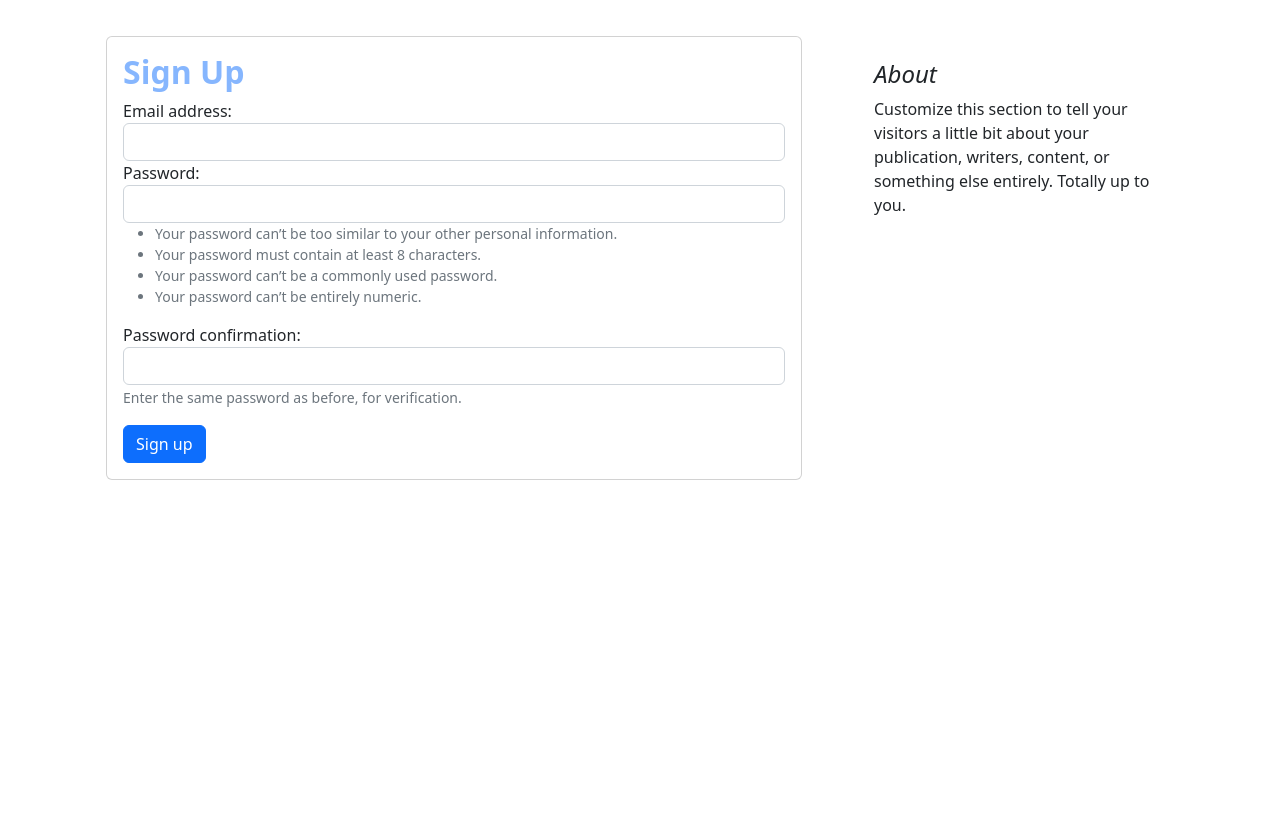
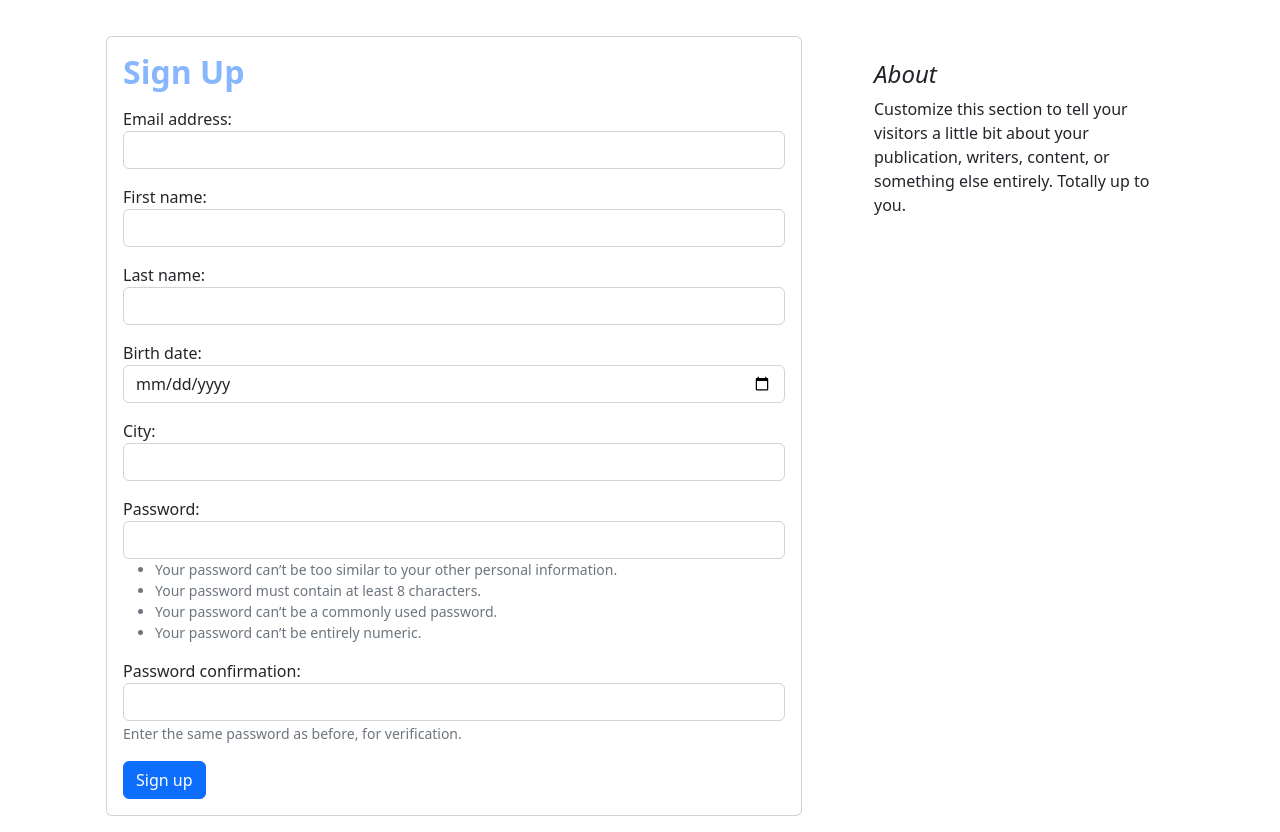
Before and after one commit to maxpryg/pet_project, a Django app: page /accounts/signup/ in a window 1280 px wide. Shown: the part 20-852 px from the top of the page. Before the commit the page ends 500 px from the top, so only its background shows below. Run offline with Django 4.2, Linux system fonts and the light colour scheme.

Commit message:
Small changes to sign up html template

```diff
--- a/templates/registration/signup.html
+++ b/templates/registration/signup.html
@@ -11,7 +11,7 @@
       <form method="post">
         {% csrf_token %}
 
-        <div class="form-group">
+        <div class="form-group mt-3">
           {{ form.email.label_tag }}
           <input type="email" class="form-control {% if form.email.errors %}is-invalid{% endif %}" id="id_email"
             name="email" value='{{ form.email.value|default:"" }}'>
@@ -20,7 +20,43 @@
           {% endif %}
         </div>
 
-        <div class="form-group">
+        <div class="form-group mt-3">
+          {{ form.first_name.label_tag }}
+          <input type="text" class="form-control {% if form.first_name.errors %}is-invalid{% endif %}" id="id_first_name"
+            name="first_name" value='{{ form.first_name.value|default:"" }}'>
+          {% if form.first_name.errors %}
+          <div class="invalid-feedback">{{ form.first_name.errors }}</div>
+          {% endif %}
+        </div>
+
+        <div class="form-group mt-3">
+          {{ form.last_name.label_tag }}
+          <input type="text" class="form-control {% if form.last_name.errors %}is-invalid{% endif %}" id="id_last_name"
+            name="last_name" value='{{ form.last_name.value|default:"" }}'>
+          {% if form.last_name.errors %}
+          <div class="invalid-feedback">{{ form.last_name.errors }}</div>
+          {% endif %}
+        </div>
+
+        <div class="form-group mt-3">
+          {{ form.birth_date.label_tag }}
+          <input type="date" class="form-control {% if form.birth_date.errors %}is-invalid{% endif %}" id="id_birth_date"
+            name="birth_date" value='{{ form.birth_date.value|default:"" }}'>
+          {% if form.birth_date.errors %}
+          <div class="invalid-feedback">{{ form.birth_date.errors }}</div>
+          {% endif %}
+        </div>
+
+        <div class="form-group mt-3">
+          {{ form.city.label_tag }}
+          <input type="text" class="form-control {% if form.city.errors %}is-invalid{% endif %}" id="id_city"
+            name="city" value='{{ form.city.value|default:"" }}'>
+          {% if form.city.errors %}
+          <div class="invalid-feedback">{{ form.city.errors }}</div>
+          {% endif %}
+        </div>
+
+        <div class="form-group mt-3">
           {{ form.password1.label_tag }}
           <input type="password" class="form-control {% if form.password1.errors %}is-invalid{% endif %}"
             id="id_password1" name="password1" value='{{ form.password1.value|default:"" }}'>
@@ -30,7 +66,7 @@
           {% endif %}
         </div>
 
-        <div class="form-group">
+        <div class="form-group mt-3">
           {{ form.password2.label_tag }}
           <input type="password" class="form-control {% if form.password2.errors %}is-invalid{% endif %}"
             id="id_password2" name="password2" value='{{ form.password2.value|default:"" }}'>
```
